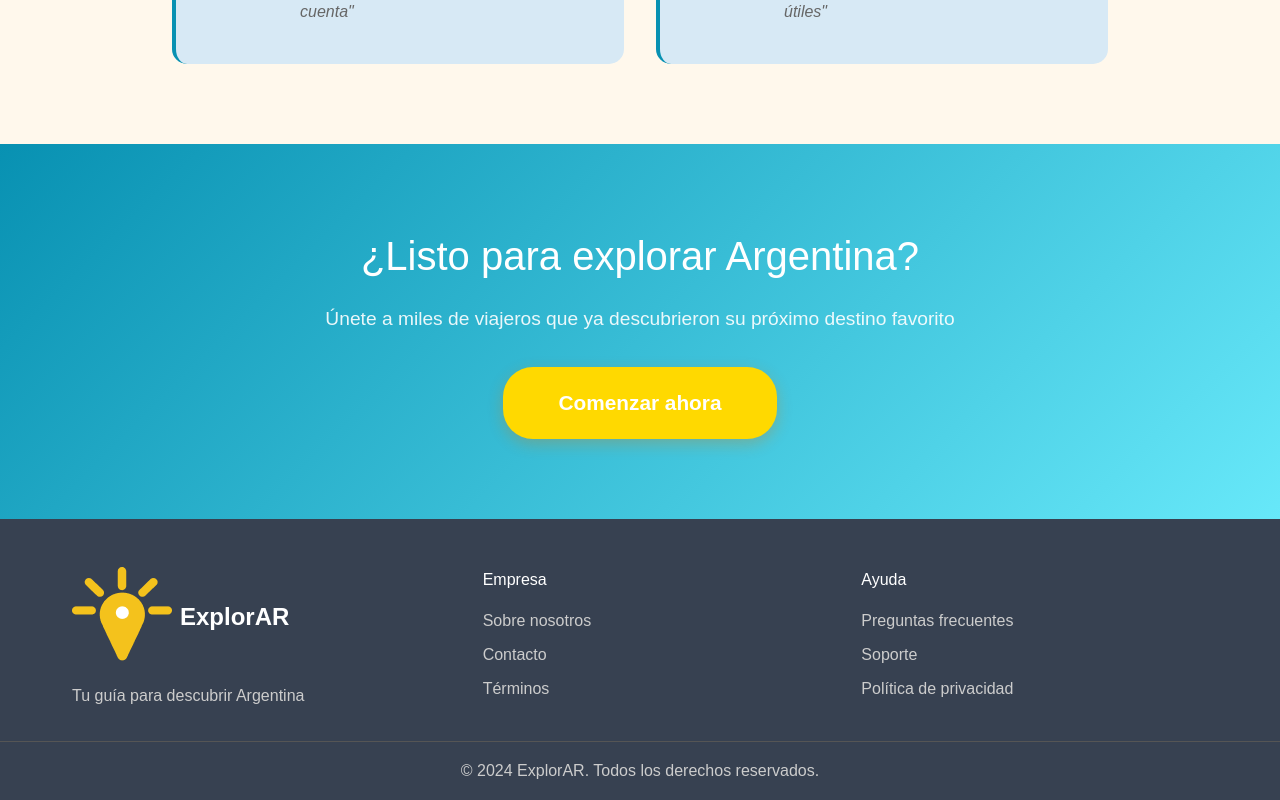
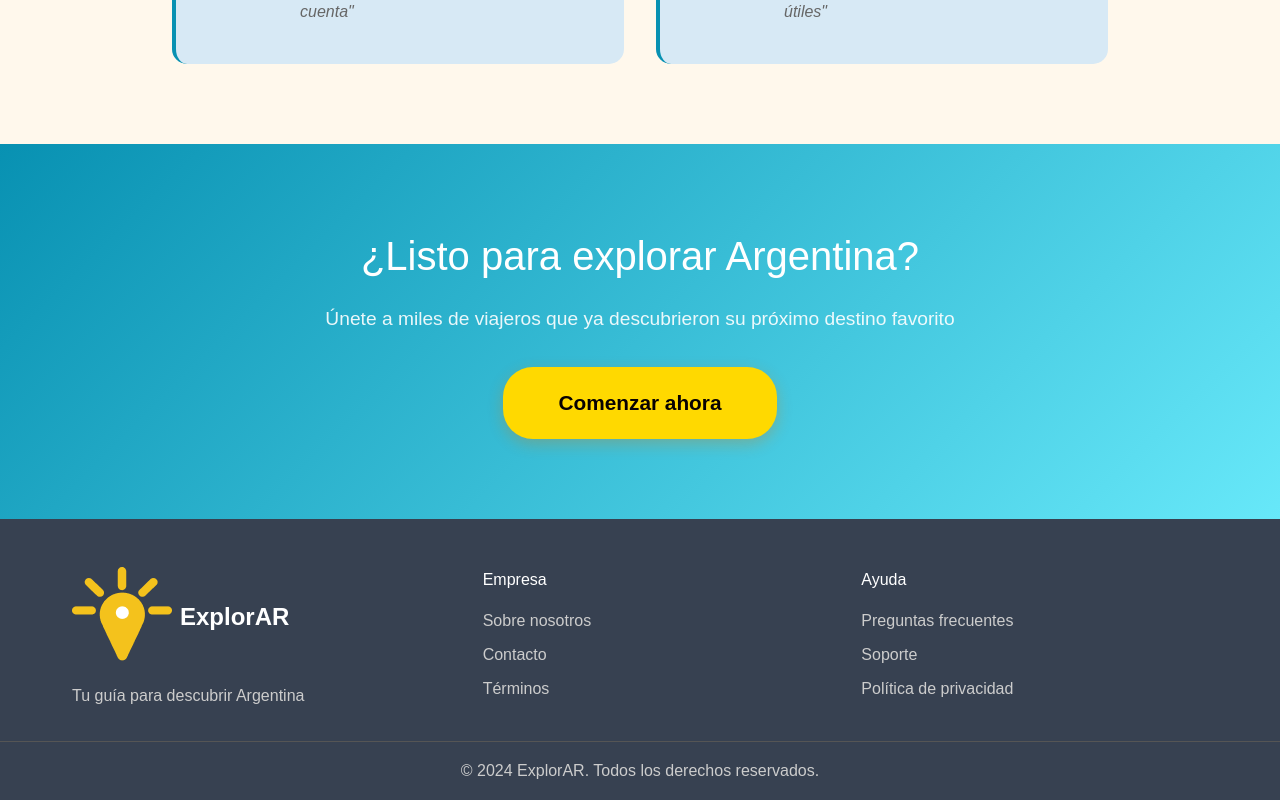
Before and after one commit to agustinblumenkranc/explorar-landing, a Next.js app: page / in a window 1280 px wide. Shown: the part 2760-3560 px from the top of the page. Built offline with nearby package versions, Linux system fonts and the light colour scheme.

Commit message:
boton corregido

```diff
--- a/app/estilos.css
+++ b/app/estilos.css
@@ -613,7 +613,7 @@ body {
   border-radius: 30px;
   font-size: 1.3rem;
   font-weight: bold;
-  color: white;
+  color: rgb(8, 2, 2);
   cursor: pointer;
   transition: all 0.4s ease;
   box-shadow: 0 5px 15px rgba(217, 119, 6, 0.3);
```
